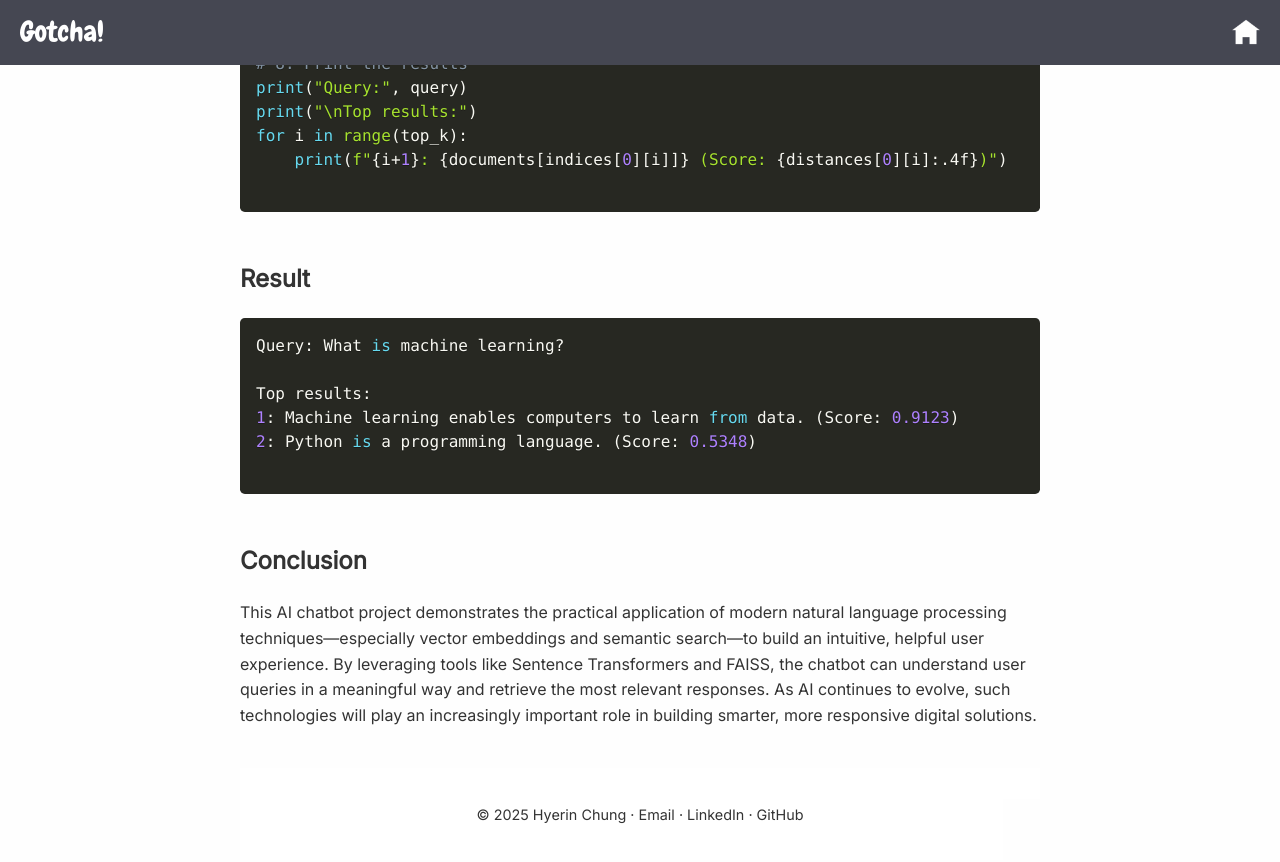
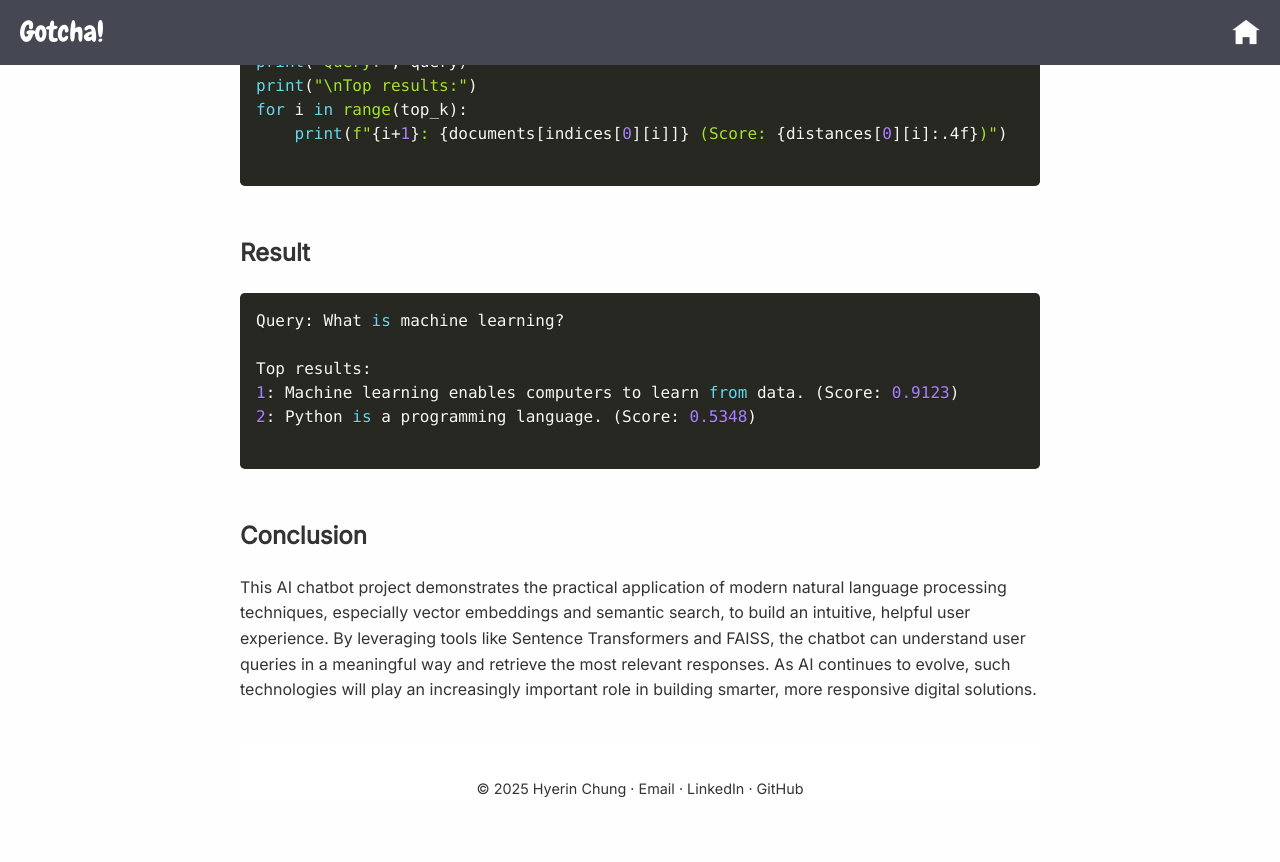
Before and after one commit to hyerinchung/hyerinchung.github.io, a Jekyll site: the page built from portfolio/ai_chatbot.md, in a window 1280 px wide and 900 px high, scrolled down 2888 px. Shown: the top 862 px of the window. Built offline with Jekyll 4.4.1, drawn with Linux system fonts in a browser that asks for light colours; nearby versions of some CDN libraries; some of the changed text lies outside the part shown.

````diff
--- a/portfolio/ai_chatbot.md
+++ b/portfolio/ai_chatbot.md
@@ -90,4 +90,4 @@ Top results:
 ```
 ## Conclusion
 
-This AI chatbot project demonstrates the practical application of modern natural language processing techniques—especially vector embeddings and semantic search—to build an intuitive, helpful user experience. By leveraging tools like Sentence Transformers and FAISS, the chatbot can understand user queries in a meaningful way and retrieve the most relevant responses. As AI continues to evolve, such technologies will play an increasingly important role in building smarter, more responsive digital solutions.
+This AI chatbot project demonstrates the practical application of modern natural language processing techniques, especially vector embeddings and semantic search, to build an intuitive, helpful user experience. By leveraging tools like Sentence Transformers and FAISS, the chatbot can understand user queries in a meaningful way and retrieve the most relevant responses. As AI continues to evolve, such technologies will play an increasingly important role in building smarter, more responsive digital solutions.
````
Also changed, not shown: other parts of portfolio/ai_chatbot.md (+2 -2 lines).
